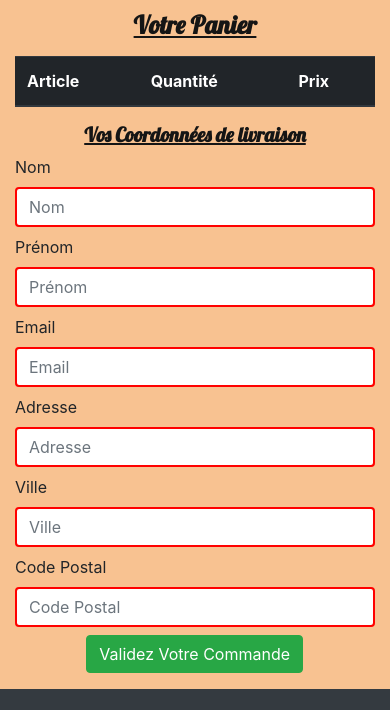
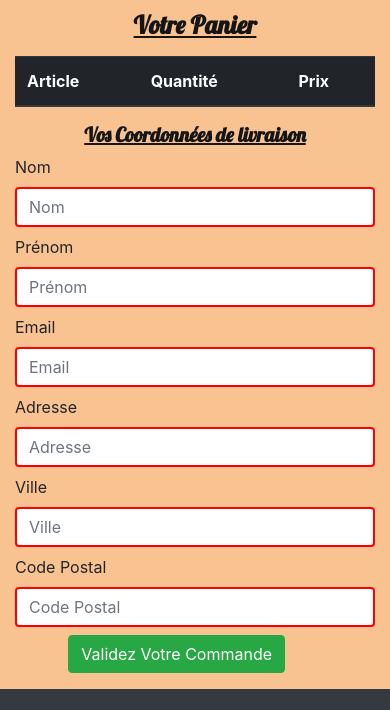
Before and after one commit to gregriedo/P5-site-e-commerce, a plain HTML site: page panier.html in a window 390 px wide. Shown: the part 62-772 px from the top of the page. Drawn offline with nearby package versions, Linux system fonts and the light colour scheme.

Commit message:
Modification code CSS dans style.css

```diff
--- a/css/style.css
+++ b/css/style.css
@@ -109,7 +109,7 @@ input:invalid{
 
   .btn{
     float: none;
-    margin-right: 20%;
+    margin-right: 25%;
   }
   .confirmation{
     text-align: justify;
```
